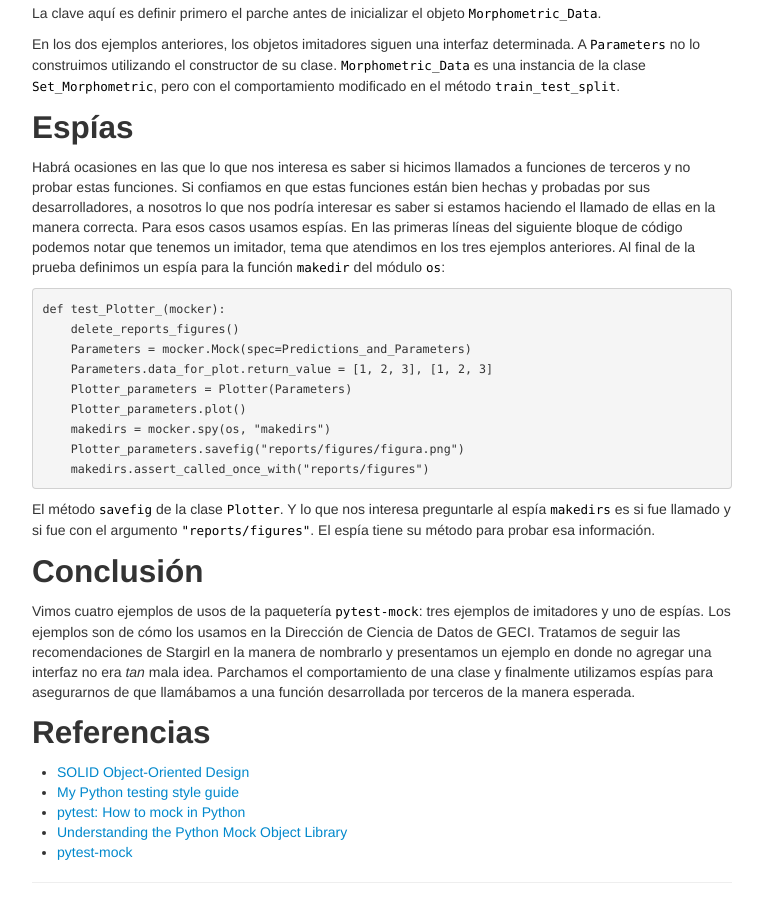
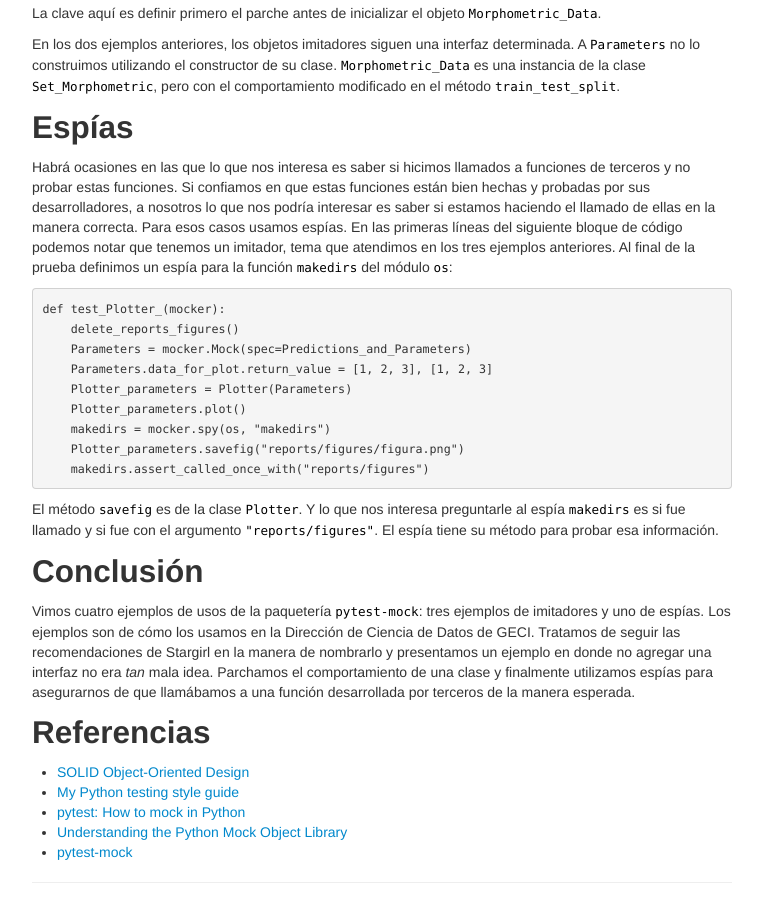
Before and after one commit to LizethMReyes/islasgeci.github.io, a Jekyll site: the page built from _posts/2021-05-10-imitadores.md, in a window 1280 px wide and 900 px high, scrolled down 2236 px. Shown: the whole window, without its empty margins (258-1021 px from the left). Built offline with Jekyll 4.4.1, drawn with Linux system fonts in a browser that asks for light colours.

Commit message:
✏️Apply suggestions from code review

````diff
--- a/_posts/2021-05-10-imitadores.md
+++ b/_posts/2021-05-10-imitadores.md
@@ -126,7 +126,7 @@ y no probar estas funciones. Si confiamos en que estas funciones están bien hec
 sus desarrolladores, a nosotros lo que nos podría interesar es saber si estamos haciendo el llamado
 de ellas en la manera correcta. Para esos casos usamos espías. En las primeras líneas del siguiente
 bloque de código podemos notar que tenemos un imitador, tema que atendimos en los tres ejemplos
-anteriores. Al final de la prueba definimos un espía para la función `makedir` del módulo `os`:
+anteriores. Al final de la prueba definimos un espía para la función `makedirs` del módulo `os`:
 
 ```python
 def test_Plotter_(mocker):
@@ -139,9 +139,9 @@ def test_Plotter_(mocker):
     Plotter_parameters.savefig("reports/figures/figura.png")
     makedirs.assert_called_once_with("reports/figures")
 ```
-El método `savefig` de la clase `Plotter`. Y lo que nos interesa preguntarle al espía `makedirs` es
-si fue llamado y si fue con el argumento `"reports/figures"`. El espía tiene su método para probar
-esa información.
+El método `savefig` es de la clase `Plotter`. Y lo que nos interesa preguntarle al espía `makedirs`
+es si fue llamado y si fue con el argumento `"reports/figures"`. El espía tiene su método para
+probar esa información.
 
 ## Conclusión
 Vimos cuatro ejemplos de usos de la paquetería `pytest-mock`: tres ejemplos de imitadores y uno de
````
